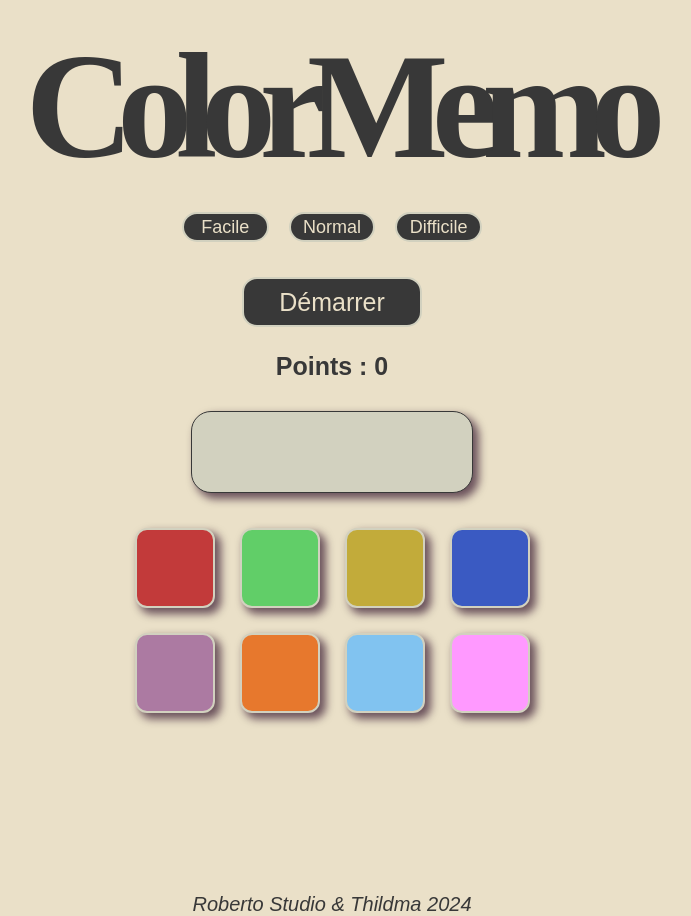
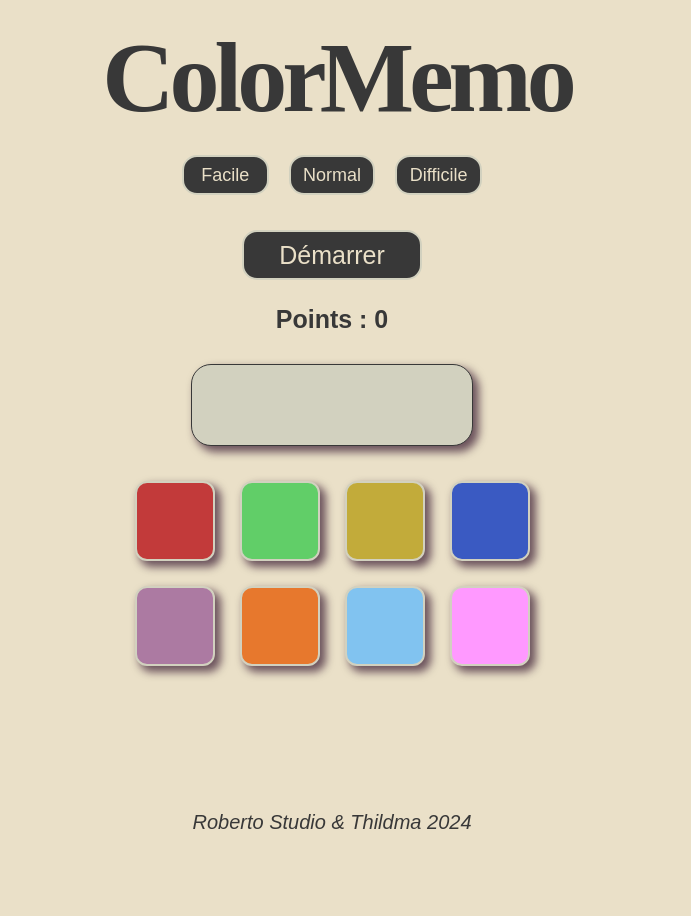
Before and after one commit to malibu1106/js-color-simon, a plain HTML site: page index.html in a window 1280 px wide. Shown: the whole page, without its empty margins (308-999 px from the left). After the commit the page ends 834 px from the top, so only its background shows below. Drawn offline with Linux system fonts and the light colour scheme.

Commit message:
"Final Release"

```diff
--- a/style.css
+++ b/style.css
@@ -21,9 +21,15 @@ body {
 
 h1 {
   text-align: center;
-  font-size: 150px;
+  font-size: 6.25em;
   margin: 20px auto;
   color: var(--TxtColor);
+}
+
+@media only screen and (max-width: 480px) {
+  body {
+    font-size: 13.31vh;
+  }
 }
 
 #controls {
@@ -39,8 +45,8 @@ h1 {
 }
 
 #difficulty button {
-  height: 30px;
-  width: 30%;
+  height: 40px;
+  width: 100%;
   border-radius: 15px;
   border: solid var(--AccentColor) 2px;
   background: var(--TxtColor);
@@ -60,8 +66,6 @@ h1 {
   font-size: 25px;
   margin-top: 35px;
 }
-
-
 
 #points {
   text-align: center;
@@ -96,6 +100,7 @@ h1 {
   flex-wrap: wrap;
   gap: 25px;
   margin-top: 35px;
+  height: 150px;
 }
 
 .button {
@@ -208,12 +213,11 @@ button:hover {
 /*Animation titre*/
 
 @keyframes colorChange {
-
   0%,
   100% {
     color: var(--red);
     font-size: 120%;
-    letter-spacing: -27px;
+    letter-spacing: -15px;
   }
 
   12.5%,
@@ -261,7 +265,7 @@ button:hover {
 
 #color-memo {
   --i: 0;
-  letter-spacing: -27px;
+  letter-spacing: -15px;
   /* tips de Design UI: ça fait chic un letter-spacing négatif sur les titres*/
 }
 
```
